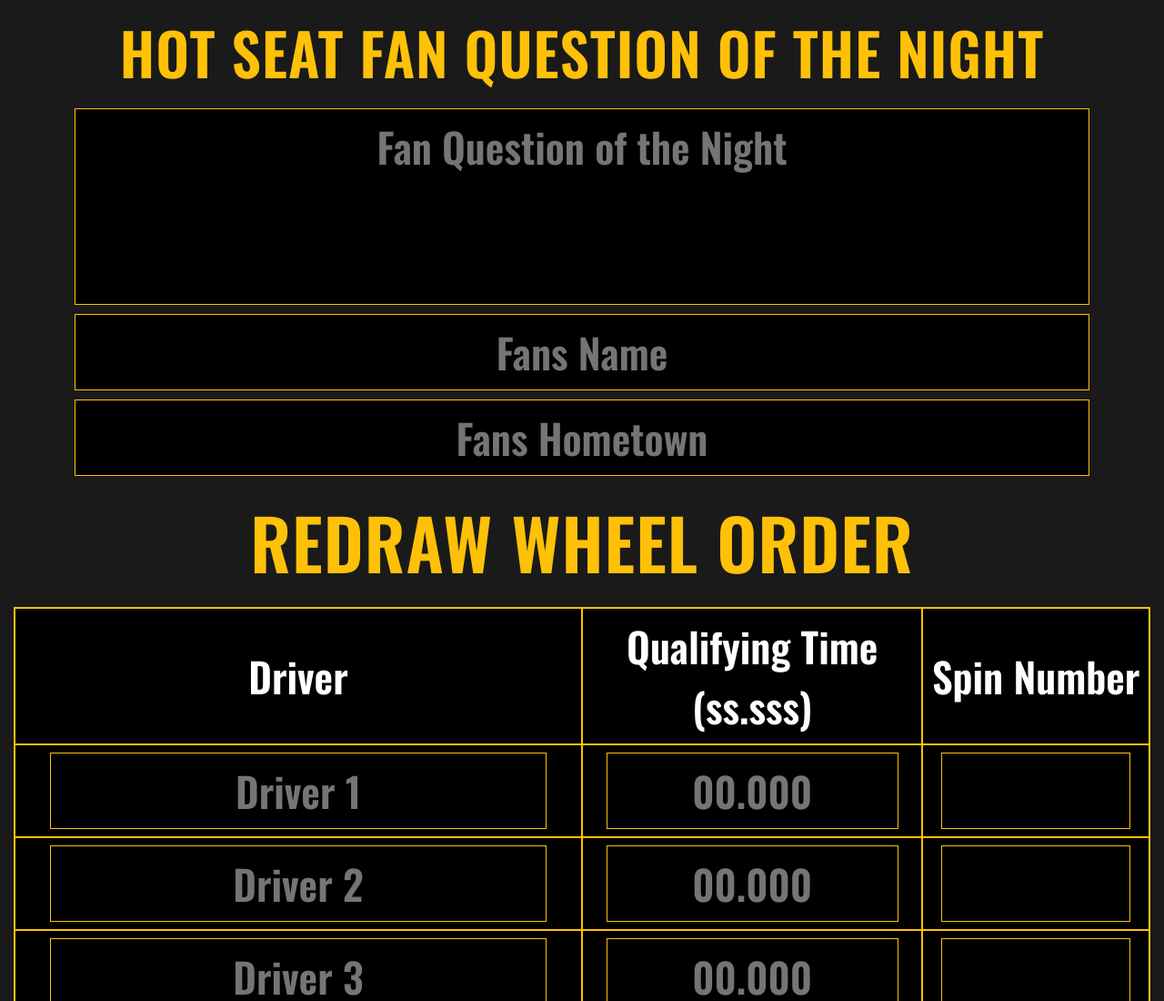
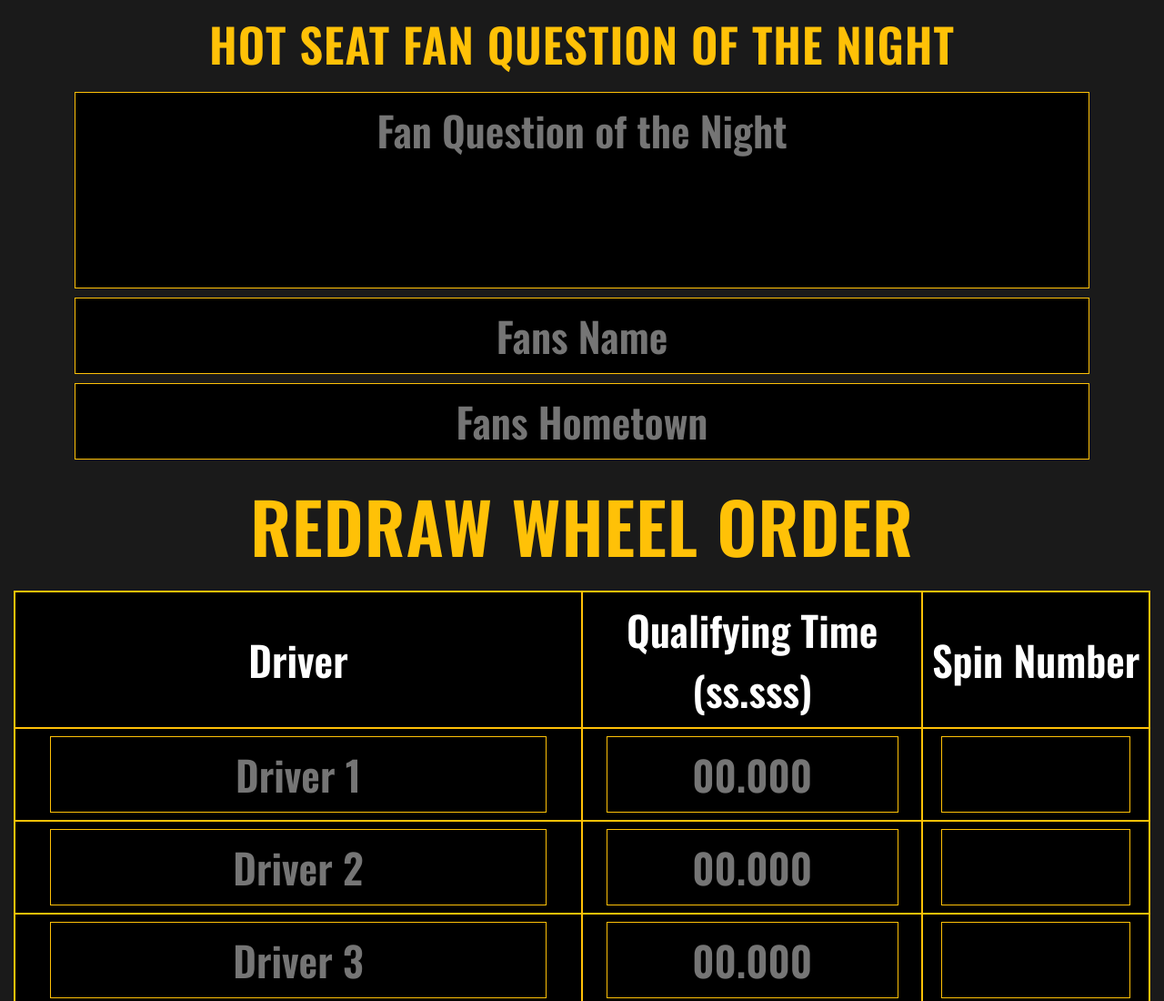
Before and after one commit to joelduprey/High-Limit-Dash, a plain HTML site: page index.html in a window 1280 px wide. Shown: the top 1100 px of the page at 91% size. Drawn offline with nearby package versions, Linux system fonts and the light colour scheme.

Commit message:
Update index.html

```diff
--- a/index.html
+++ b/index.html
@@ -85,7 +85,7 @@
         }
         /* Custom font size for Hot Seat Fan Question header */
         .fan-header {
-            font-size: 5vw; /* Smaller font size for fan header (adjust as needed) */
+            font-size: 4vw; /* Smaller font size for fan header (adjust as needed) */
         }
         #startingOrder tr td {
             background-color: #1E88E5; /* Blue background for starting order table cells */
```
